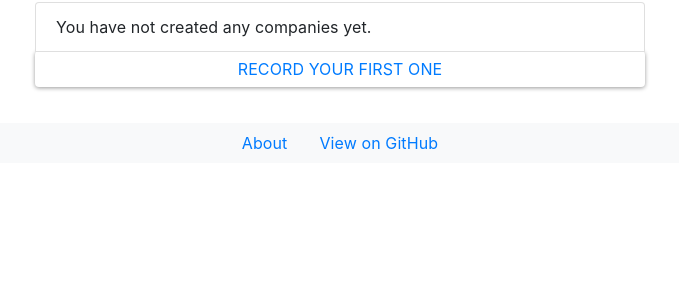
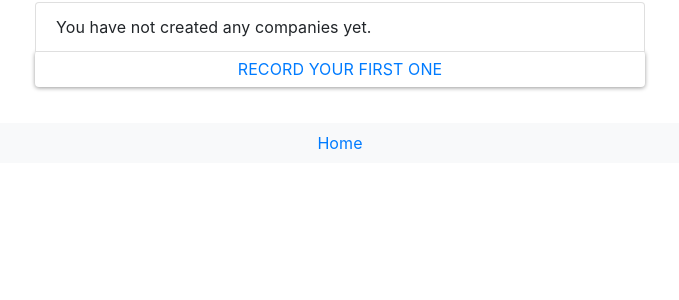
Before and after one commit to jcgiuffrida/seeds, a Django app: page /companies/ in a window 1280 px wide. Shown: the part 147-447 px from the top of the page, without its empty margins (300-979 px from the left). Run offline with Django 3.2, Linux system fonts and the light colour scheme; the visitor is signed in with stand-in values (Sample User, id 1); data that the repository does not hold is empty; some libraries are stand-ins or nearby versions.

Commit message:
Update footer.html

```diff
--- a/seeds/templates/footer.html
+++ b/seeds/templates/footer.html
@@ -1,10 +1,7 @@
 <footer role="contentinfo" class="text-white bg-light mt-3">
   <ul class="nav justify-content-center">
     <li class="nav-item">
-      <a class="nav-link" href="{% url 'about' %}">About</a>
-    </li>
-    <li class="nav-item">
-      <a class="nav-link" href="https://github.com/lucaluca/seeds">View on GitHub</a>
+      <a class="nav-link" href="{% url 'about' %}">Home</a>
     </li>
   </ul>
 </footer>
```
